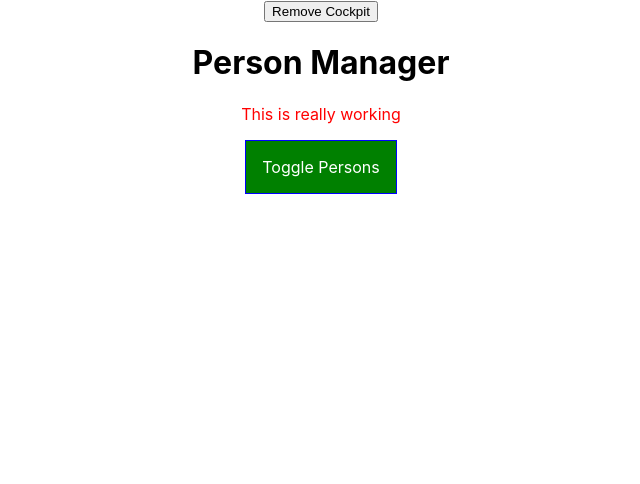
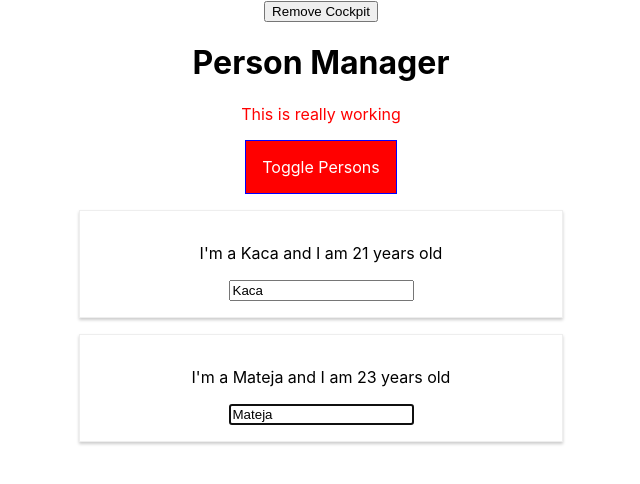
Before and after one commit to kaca306/ReactCourse, a React app: page / in a window 1280 px wide. Shown: the top 484 px of the page, without its empty margins (319-959 px from the left). Built offline with nearby package versions, Linux system fonts and the light colour scheme.

Commit message:
Added Refs

```diff
--- a/package.json
+++ b/package.json
@@ -38,6 +38,7 @@
     "postcss-loader": "3.0.0",
     "postcss-preset-env": "6.5.0",
     "postcss-safe-parser": "4.0.1",
+    "prop-types": "^15.7.2",
     "radium": "^0.25.1",
     "react": "^16.8.6",
     "react-app-polyfill": "^0.2.2",
--- a/src/components/Cockpit/Cockpit.js
+++ b/src/components/Cockpit/Cockpit.js
@@ -1,21 +1,24 @@
-import React, { useEffect } from 'react';
+import React, { useEffect, useRef } from 'react';
 import classes from './Cockpit.module.css'
 
 const cockpit = ( props ) => {
 
+  const toggleButtonRef = useRef(null);
 
 
-    // useEffect(() => {
-    //   console.log('Cockpit use effect');
-    //   const timer = setTimeout(() => {
-    //     alert('Saved data to cloud')
 
-    //   },1000);
-    //   return () => {
-    //     clearTimeout(timer);
-    //     console.log('[Cockpit.js] cleanup work in use effect')
-    //   }
-    // }, []);
+    useEffect(() => {
+      console.log('Cockpit use effect');
+      toggleButtonRef.current.click();
+      // const timer = setTimeout(() => {
+      //   alert('Saved data to cloud')
+
+      // },1000);
+      return () => {
+        //clearTimeout(timer);
+        console.log('[Cockpit.js] cleanup work in use effect')
+      };
+    }, []);
 
      useEffect(() => {
       console.log('Cockpit use effect');
@@ -44,8 +47,11 @@ const cockpit = ( props ) => {
         <h1>{props.title}</h1>
             <p  className={assignedClasses.join(' ')}>This is really working </p>
             <button
+                ref={toggleButtonRef}
                 className= {btnClass}
-                onClick = {props.clicked}>Toggle Persons</button>
+                onClick = {props.clicked}>
+                Toggle Persons
+            </button>
     </div>
     )
 };
--- a/src/components/Persons/Person/Person.js
+++ b/src/components/Persons/Person/Person.js
@@ -5,6 +5,15 @@ import withClass from '../../../hoc/withClass';
 import PropTypes from 'prop-types';
 
 class Person extends Component {
+
+    constructor(props){
+        super(props);
+        this.inputElementRef = React.createRef();
+    }
+    componentDidMount(){
+        //this.inputElement.focus();
+        this.inputElementRef.current.focus();
+    }
     render(){
         console.log('[Person.js] rendering...');
 
@@ -13,7 +22,13 @@ class Person extends Component {
         <Aux>
             <p onClick= {this.props.click} > I'm a {this.props.name} and I am {this.props.age} years old </p>
             <p> {this.props.children} </p>
-            <input type="text" onChange={this.props.changed} value={this.props.name}/>
+            <input
+                //ref={(inputEl) => (this.inputElement = inputEl)}
+                ref={this.inputElementRef}
+                type="text"
+                onChange={this.props.changed}
+                value={this.props.name}
+             />
         </Aux>
 
         );
```
Also changed, not shown: 1 other file (tests, documents, lock files or other folders).
